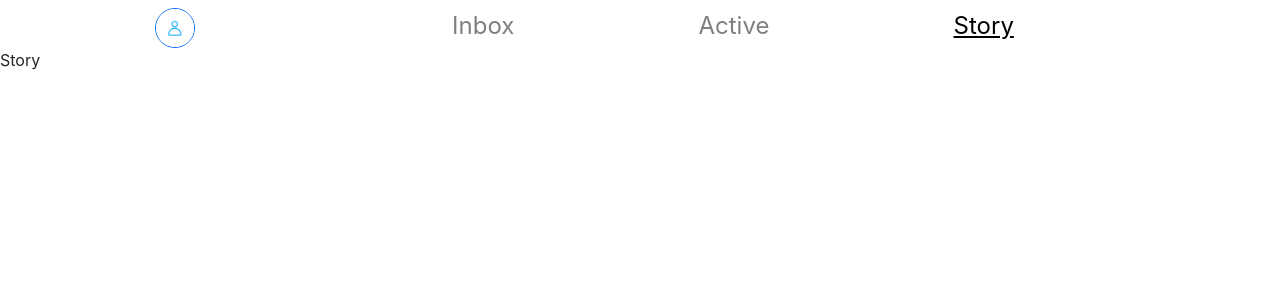
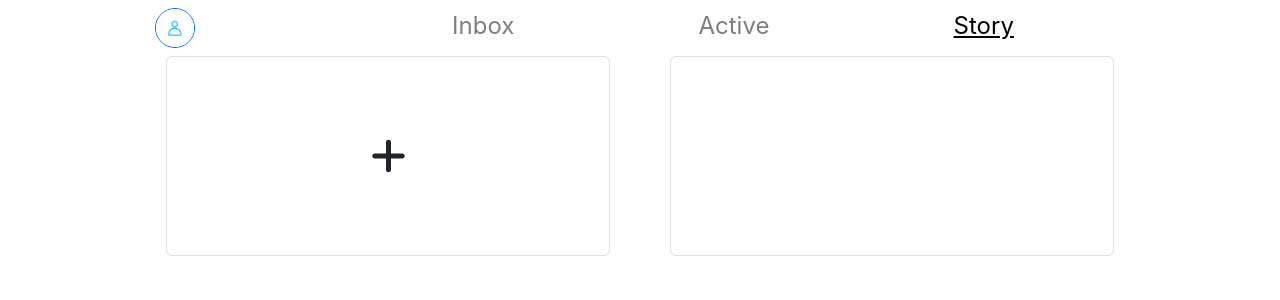
Before and after one commit to AkashChakrabortty/ChitChat1, a React (Create React App) app: page /story in a window 1280 px wide. Shown: the top 300 px of the page. Built offline with nearby package versions, Linux system fonts and the light colour scheme.

Commit message:
story ui

```diff
--- a/src/components/Chat/Story.jsx
+++ b/src/components/Chat/Story.jsx
@@ -1,7 +1,19 @@
+import { faPlus } from "@fortawesome/free-solid-svg-icons";
+import { FontAwesomeIcon } from "@fortawesome/react-fontawesome";
 import React from "react";
 
 const Story = () => {
-  return <div>Story</div>;
+  return (
+    <div className="col-10 mx-auto row row-cols-2 justify-content-evenly mt-2">
+      <div className="setStory border rounded col-5 align-items-center d-flex justify-content-center">
+        <FontAwesomeIcon icon={faPlus} className="fs-1" />
+      </div>
+      <div
+        className="showStory border rounded col-5"
+        style={{ height: "200px" }}
+      ></div>
+    </div>
+  );
 };
 
 export default Story;
```
